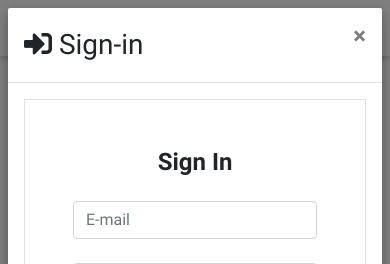
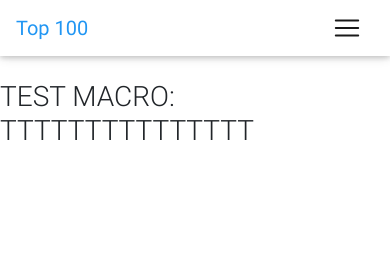
Before and after one commit to nomadlife/flask, a Flask app: page /top100 in a window 390 px wide. Shown: the top 264 px of the page. Run offline with Flask 2, Linux system fonts and the light colour scheme; some libraries are stand-ins or nearby versions.

Commit message:
template tutorial : macro

```diff
--- a/helloflask/__init__.py
+++ b/helloflask/__init__.py
@@ -16,7 +16,7 @@ app.config.update(
 
 @app.route('/top200')
 def top200():
-    return render_template('app.html', title="app MAIN!!")
+    return render_template('application.html', title="app MAIN!!")
 
 # @app.route('/top102')
 # def top102():
@@ -24,7 +24,7 @@ def top200():
 
 @app.route('/top100')
 def top100():
-    return render_template('application.html', title="MAIN!!")
+    return render_template('app.html', title="MAIN!!")
 
 @app.route('/main')
 def main():
--- a/helloflask/static/css/style.css
+++ b/helloflask/static/css/style.css
@@ -1,3 +1,7 @@
+body {
+  margin-top : 80px;
+}
+
 .card-comments img {
   width: 4rem; }
 
--- a/helloflask/templates/app.html
+++ b/helloflask/templates/app.html
@@ -1,131 +1,273 @@
 {% extends "base.html" %}
+
+{% block test %}
+    <p>{{ test_macro('TTTTTTTTTTTTTTT') }} </p>
+{% endblock %}
 
 {% block main %}
 
 
-            <!--Section: Jumbotron-->
-            <section class="card wow fadeIn" style="background-image: url(https://mdbootstrap.com/img/Photos/Others/gradient1.jpg);">
+      <!--Section: Magazine v.1-->
+      <section id = "magazine" class="wow fadeIn">
 
-                <!-- Content -->
-                <div class="card-body text-white text-center py-5 px-5 my-5">
-
-                    <h1 class="mb-4">
-                        <strong>Learn Bootstrap 4 with MDB</strong>
-                    </h1>
-                    <p>
-                        <strong>Best & free guide of responsive web design</strong>
-                    </p>
-                    <p class="mb-4">
-                        <strong>The most comprehensive tutorial for the Bootstrap 4. Loved by over 500 000 users. Video and written
-                            versions available. Create your own, stunning website.</strong>
-                    </p>
-                    <a target="_blank" href="https://mdbootstrap.com/education/bootstrap/" class="btn btn-outline-white btn-lg">Start free tutorial
-                        <i class="fas fa-graduation-cap ml-2"></i>
-                    </a>
-
-                </div>
-                <!-- Content -->
-            </section>
-            <!--Section: Jumbotron-->
-
-            <hr class="my-5">
-
-            <!--Section: Cards-->
-            <section class="text-center">
+            <!--Section heading-->
+            <h2 class="h1 text-center my-5 font-weight-bold">Magazine NewsFeed</h2>
 
             <!--Grid row-->
-                <div class="row mb-4 wow fadeIn">
+            <div class="row text-left">
 
               <!--Grid column-->
-                    <div class="col-lg-4 col-md-12 mb-4">
+              <div class="col-lg-6 col-md-12">
 
-                        <!--Card-->
-                        <div class="card">
+                <!--Image-->
+                <div class="view overlay rounded z-depth-1-half mb-3">
+                  <img src="https://mdbootstrap.com/img/Photos/Others/images/77.jpg" class="img-fluid" alt="Sample post image">
+                  <a>
+                    <div class="mask rgba-white-slight"></div>
+                  </a>
+                </div>
 
-                            <!--Card image-->
-                            <div class="view overlay">
-                                <div class="embed-responsive embed-responsive-16by9 rounded-top">
-                                    <iframe class="embed-responsive-item" src="https://www.youtube.com/embed/cXTThxoywNQ" allowfullscreen></iframe>
+                <!--Excerpt-->
+                <div class="news-data">
+                  <a href="" class="light-blue-text">
+                    <h6>
+                      <i class="fas fa-song"></i>
+                      <strong> Songs</strong>
+                    </h6>
+                  </a>
+                  <p>
+                    <strong>
+                      <i class="far fa-clock"></i> 20/08/2018</strong>
+                  </p>
+                </div>
+                <h3>
+                  <a>
+                    <strong>Today's Top 100</strong>
+                  </a>
+                </h3>
+                <!-- <p> Nam libero tempore, cum soluta nobis est eligendi optio cumque nihil impedit quo minus id quod maxime
+                  placeat facere possimus, omnis voluptas assumenda est, omnis dolor repellendus.
+                </p> -->
+
+                <!--/Featured news-->
+
+                <hr>
+
+                <!--Small news-->
+                <div class="row">
+                  <div class="col-md-2"><h1 class="text-primary">100</h1></div>
+                  <div class="col-md-2">
+
+                    <!--Image-->
+                    <div class="view overlay rounded z-depth-1x">
+                      <img src="https://mdbootstrap.com/img/Photos/Others/photo8.jpg" class="img-fluid" alt="Minor sample post image">
+                      <a>
+                        <div class="mask rgba-white-slight"></div>
+                      </a>
                     </div>
                   </div>
 
-                            <!--Card content-->
-                            <div class="card-body">
-                                <!--Title-->
-                                <h4 class="card-title">MDB Quick Start</h4>
-                                <!--Text-->
-                                <p class="card-text">Get started with MDBootstrap, the world's most popular Material Design framework for building
-                                    responsive, mobile-first sites.</p>
-                                <p class="card-text">
-                                    <strong>5 minutes, a few clicks and... done. You will be surprised at how easy it is.</strong>
+                  <!--Excerpt-->
+                  <div class="col-md-8">
+                    <p class="dark-grey-text">
+                      <strong>19/08/2018</strong>
                     </p>
+                    <a><small class="text-muted"><i class="fas fa-compact-disc"></i> circular</small>
+                      <i class="fas fa-angle-left float-right"></i>
+                    </a>
                   </div>
 
                 </div>
-                        <!--/.Card-->
+
+                <div class="row">
+                    <div class="col-2"></div>
+                    <div class="col">
+                        <ul class="list-group list-group-flush">
+                            <li class="list-group-item"> <i class="fas fa-thumbs-up"></i> <strong class="float-right">홍길동</strong></li>
+                            <li class="list-group-item"> <small class="text-muted">작사</small> <strong class="float-right">홍길동</strong></li>
+                            <li class="list-group-item"> <small class="text-muted">작사</small> <strong class="float-right">홍길동</strong></li>
+                          </ul>
+                    </div>
+                </div>
+                <!--/Small news-->
+
+                <hr>
+
+                <!--Small news-->
+                <div class="row">
+                  <div class="col-md-3">
+
+                    <!--Image-->
+                    <div class="view overlay rounded z-depth-1">
+                      <img src="https://mdbootstrap.com/img/Photos/Others/images/54.jpg" class="img-fluid" alt="Minor sample post image">
+                      <a>
+                        <div class="mask rgba-white-slight"></div>
+                      </a>
+                    </div>
+                  </div>
+
+                  <!--Excerpt-->
+                  <div class="col-md-9">
+                    <p class="dark-grey-text">
+                      <strong>18/08/2018</strong>
+                    </p>
+                    <a>Soluta nobis est eligendi
+                      <i class="fas fa-angle-right float-right"></i>
+                    </a>
+                  </div>
+
+                </div>
+                <!--/Small news-->
+
+                <hr>
+
+                <!--Small news-->
+                <div class="row">
+                  <div class="col-md-3">
+
+                    <!--Image-->
+                    <div class="view overlay rounded z-depth-1">
+                      <img src="https://mdbootstrap.com/img/Photos/Others/images/49.jpg" class="img-fluid" alt="Minor sample post image">
+                      <a>
+                        <div class="mask rgba-white-slight"></div>
+                      </a>
+                    </div>
+                  </div>
+
+                  <!--Excerpt-->
+                  <div class="col-md-9">
+                    <p class="dark-grey-text">
+                      <strong>17/08/2018</strong>
+                    </p>
+                    <a>Voluptatem accusantium doloremque
+                      <i class="fas fa-angle-right float-right"></i>
+                    </a>
+                  </div>
+
+                </div>
+                <!--/Small news-->
 
               </div>
               <!--Grid column-->
 
               <!--Grid column-->
-                    <div class="col-lg-4 col-md-6 mb-4">
+              <div class="col-lg-6 col-md-12">
 
-                        <!--Card-->
-                        <div class="card">
-
-                            <!--Card image-->
-                            <div class="view overlay">
-                                <img src="https://mdbootstrap.com/wp-content/uploads/2017/11/brandflow-tutorial-fb.jpg" class="card-img-top" alt="">
-                                <a href="https://mdbootstrap.com/education/tech-marketing/automated-app-introduction/" target="_blank">
+                <!--Image-->
+                <div class="view overlay rounded z-depth-1-half mb-3">
+                  <img src="https://mdbootstrap.com/img/Photos/Others/images/32.jpg" class="img-fluid" alt="Sample post image">
+                  <a>
                     <div class="mask rgba-white-slight"></div>
                   </a>
                 </div>
 
-                            <!--Card content-->
-                            <div class="card-body">
-                                <!--Title-->
-                                <h4 class="card-title">Bootstrap Automation</h4>
-                                <!--Text-->
-                                <p class="card-text">Learn how to create a smart website which learns your user and reacts properly to his behavior.</p>
-                                <a href="https://mdbootstrap.com/education/tech-marketing/automated-app-introduction/" target="_blank" class="btn btn-primary btn-md">Start tutorial
-                                    <i class="fas fa-play ml-2"></i>
+                <!--Excerpt-->
+                <div class="news-data">
+                  <a href="" class="light-blue-text">
+                    <h6>
+                      <i class="fas fa-song"></i>
+                      <strong> Songs</strong>
+                    </h6>
+                  </a>
+                  <p>
+                    <strong>
+                      <i class="far fa-clock"></i> 20/08/2018</strong>
+                  </p>
+                </div>
+                <h3>
+                  <a>
+                    <strong>This is title of the news</strong>
+                  </a>
+                </h3>
+                <p> Nam libero tempore, cum soluta nobis est eligendi optio cumque nihil impedit quo minus id quod maxime
+                  placeat facere possimus, omnis voluptas assumenda est, omnis dolor repellendus.
+                </p>
+
+                <!--/Featured news-->
+
+                <hr>
+
+                <!--Small news-->
+                <div class="row">
+                  <div class="col-md-3">
+
+                    <!--Image-->
+                    <div class="view overlay rounded z-depth-1">
+                      <img src="https://mdbootstrap.com/img/Photos/Others/photo11.jpg" class="img-fluid" alt="Minor sample post image">
+                      <a>
+                        <div class="mask rgba-white-slight"></div>
+                      </a>
+                    </div>
+                  </div>
+
+                  <!--Excerpt-->
+                  <div class="col-md-9">
+                    <p class="dark-grey-text">
+                      <strong>19/08/2018</strong>
+                    </p>
+                    <a>Lorem ipsum dolor sit amet
+                      <i class="fas fa-angle-right float-right"></i>
                     </a>
                   </div>
 
                 </div>
-                        <!--/.Card-->
+                <!--/Small news-->
 
-                    </div>
-                    <!--Grid column-->
+                <hr>
 
-                    <!--Grid column-->
-                    <div class="col-lg-4 col-md-6 mb-4">
+                <!--Small news-->
+                <div class="row">
+                  <div class="col-md-3">
 
-                        <!--Card-->
-                        <div class="card">
-
-                            <!--Card image-->
-                            <div class="view overlay">
-                                <img src="https://mdbootstrap.com/wp-content/uploads/2018/01/push-fb.jpg" class="card-img-top" alt="">
-                                <a href="https://mdbootstrap.com/education/tech-marketing/web-push-introduction/" target="_blank">
+                    <!--Image-->
+                    <div class="view overlay rounded z-depth-1">
+                      <img src="https://mdbootstrap.com/img/Photos/Others/images/51.jpg" class="img-fluid" alt="Minor sample post image">
+                      <a>
                         <div class="mask rgba-white-slight"></div>
                       </a>
                     </div>
+                  </div>
 
-                            <!--Card content-->
-                            <div class="card-body">
-                                <!--Title-->
-                                <h4 class="card-title">Push notifications</h4>
-                                <!--Text-->
-                                <p class="card-text">Push messaging provides a simple and effective way to re-engage with your users and in this
-                                    tutorial you'll learn how to add push notifications to your web app</p>
-                                <a href="https://mdbootstrap.com/education/tech-marketing/web-push-introduction/" target="_blank" class="btn btn-primary btn-md">Start tutorial
-                                    <i class="fas fa-play ml-2"></i>
+                  <!--Excerpt-->
+                  <div class="col-md-9">
+                    <p class="dark-grey-text">
+                      <strong>18/08/2018</strong>
+                    </p>
+                    <a>Soluta nobis est eligendi
+                      <i class="fas fa-angle-right float-right"></i>
                     </a>
                   </div>
 
                 </div>
-                        <!--/.Card-->
+                <!--/Small news-->
+
+                <hr>
+
+                <!--Small news-->
+                <div class="row">
+                  <div class="col-md-3">
+
+                    <!--Image-->
+                    <div class="view overlay rounded z-depth-1">
+                      <img src="https://mdbootstrap.com/img/Photos/Others/images/44.jpg" class="img-fluid" alt="Minor sample post image">
+                      <a>
+                        <div class="mask rgba-white-slight"></div>
+                      </a>
+                    </div>
+                  </div>
+
+                  <!--Excerpt-->
+                  <div class="col-md-9">
+                    <p class="dark-grey-text">
+                      <strong>17/08/2018</strong>
+                    </p>
+                    <a>Voluptatem accusantium doloremque
+                      <i class="fas fa-angle-right float-right"></i>
+                    </a>
+                  </div>
+
+                </div>
+                <!--/Small news-->
 
               </div>
               <!--Grid column-->
@@ -133,147 +275,8 @@
             </div>
             <!--Grid row-->
 
-                <!--Grid row-->
-                <div class="row mb-4 wow fadeIn">
-
-                    <!--Grid column-->
-                    <div class="col-lg-4 col-md-12 mb-4">
-
-                        <!--Card-->
-                        <div class="card">
-
-                            <!--Card image-->
-                            <div class="view overlay">
-                                <img src="https://mdbootstrap.com/img/Marketing/mdb-press-pack/mdb-angular.jpg" class="card-img-top" alt="">
-                                <a href="https://mdbootstrap.com/angular/" target="_blank">
-                                    <div class="mask rgba-white-slight"></div>
-                                </a>
-                            </div>
-
-                            <!--Card content-->
-                            <div class="card-body">
-                                <!--Title-->
-                                <h4 class="card-title">MDB with Angular</h4>
-                                <!--Text-->
-                                <p class="card-text">Built with Angular 5, Bootstrap 4 and TypeScript. CLI version available. </p>
-                                <a href="https://mdbootstrap.com/angular/" target="_blank" class="btn btn-primary btn-md">Free download
-                                    <i class="fas fa-download ml-2"></i>
-                                </a>
-                            </div>
-
-                        </div>
-                        <!--/.Card-->
-
-                    </div>
-                    <!--Grid column-->
-
-                    <!--Grid column-->
-                    <div class="col-lg-4 col-md-6 mb-4">
-
-                        <!--Card-->
-                        <div class="card">
-
-                            <!--Card image-->
-                            <div class="view overlay">
-                                <img src="https://mdbootstrap.com/img/Marketing/mdb-press-pack/mdb-react.jpg" class="card-img-top" alt="">
-                                <a href="https://mdbootstrap.com/react/" target="_blank">
-                                    <div class="mask rgba-white-slight"></div>
-                                </a>
-                            </div>
-
-                            <!--Card content-->
-                            <div class="card-body">
-                                <!--Title-->
-                                <h4 class="card-title">MDB with React</h4>
-                                <!--Text-->
-                                <p class="card-text">Based on the latest Bootstrap 4 and React 16. </p>
-                                <a href="https://mdbootstrap.com/react/" target="_blank" class="btn btn-primary btn-md">Free download
-                                    <i class="fas fa-download ml-2"></i>
-                                </a>
-                            </div>
-
-                        </div>
-                        <!--/.Card-->
-
-                    </div>
-                    <!--Grid column-->
-
-                    <!--Grid column-->
-                    <div class="col-lg-4 col-md-6 mb-4">
-
-                        <!--Card-->
-                        <div class="card">
-
-                            <!--Card image-->
-                            <div class="view overlay">
-                                <img src="https://mdbootstrap.com/img/Marketing/mdb-press-pack/mdb-vue.jpg" class="card-img-top" alt="">
-                                <a href="https://mdbootstrap.com/vue/" target="_blank">
-                                    <div class="mask rgba-white-slight"></div>
-                                </a>
-                            </div>
-
-                            <!--Card content-->
-                            <div class="card-body">
-                                <!--Title-->
-                                <h4 class="card-title">MDB with Vue</h4>
-                                <!--Text-->
-                                <p class="card-text">Based on the latest Bootstrap 4 and Vue 2.5.7. </p>
-                                <a href="https://mdbootstrap.com/vue/" target="_blank" class="btn btn-primary btn-md">Free download
-                                    <i class="fas fa-download ml-2"></i>
-                                </a>
-                            </div>
-
-                        </div>
-                        <!--/.Card-->
-
-                    </div>
-                    <!--Grid column-->
-
-                </div>
-                <!--Grid row-->
-
-                <!--Pagination-->
-                <nav class="d-flex justify-content-center wow fadeIn">
-                    <ul class="pagination pg-blue">
-
-                        <!--Arrow left-->
-                        <li class="page-item disabled">
-                            <a class="page-link" href="#" aria-label="Previous">
-                                <span aria-hidden="true">&laquo;</span>
-                                <span class="sr-only">Previous</span>
-                            </a>
-                        </li>
-
-                        <li class="page-item active">
-                            <a class="page-link" href="#">1
-                                <span class="sr-only">(current)</span>
-                            </a>
-                        </li>
-                        <li class="page-item">
-                            <a class="page-link" href="#">2</a>
-                        </li>
-                        <li class="page-item">
-                            <a class="page-link" href="#">3</a>
-                        </li>
-                        <li class="page-item">
-                            <a class="page-link" href="#">4</a>
-                        </li>
-                        <li class="page-item">
-                            <a class="page-link" href="#">5</a>
-                        </li>
-
-                        <li class="page-item">
-                            <a class="page-link" href="#" aria-label="Next">
-                                <span aria-hidden="true">&raquo;</span>
-                                <span class="sr-only">Next</span>
-                            </a>
-                        </li>
-                    </ul>
-                </nav>
-                <!--Pagination-->
-
           </section>
-            <!--Section: Cards-->
+          <!--/Section: Magazine v.1-->
 
 
 {% endblock main %}
--- a/helloflask/templates/application.html
+++ b/helloflask/templates/application.html
@@ -5,7 +5,7 @@
   <meta charset="utf-8">
   <meta name="viewport" content="width=device-width, initial-scale=1, shrink-to-fit=no">
   <meta http-equiv="x-ua-compatible" content="ie=edge">
-  <title>Melon Top 100</title>
+  <title>{% block document_title %}Melon Top 100 {% endblock %}</title>
   <!-- Font Awesome -->
   <link rel="stylesheet" href="https://use.fontawesome.com/releases/v5.8.2/css/all.css">
   <!-- Bootstrap core CSS -->
@@ -17,6 +17,12 @@
 
   <!-- MDB core JavaScript -->
 </head>
+
+{% macro test_macro(type) -%}
+<h3>
+    TEST MACRO: {{type}}
+</h3>
+{%- endmacro %}
 
 <body>
 
@@ -102,6 +108,9 @@
 
   </header>
   <!--Main Navigation-->
+
+  {% block test %}
+  {% endblock %}
 
   <!--Main layout-->
   <main class="mt-5 pt-5">
@@ -516,7 +525,7 @@
     new WOW().init();
 
     // $(document).ready
-    $('#basicExampleModal').modal('show');
+    // $('#basicExampleModal').modal('show');
 
   </script>
 </body>
--- a/helloflask/templates/base.html
+++ b/helloflask/templates/base.html
@@ -5,16 +5,24 @@
   <meta charset="utf-8">
   <meta name="viewport" content="width=device-width, initial-scale=1, shrink-to-fit=no">
   <meta http-equiv="x-ua-compatible" content="ie=edge">
-    <title>Material Design Bootstrap</title>
+  <title>{% block document_title %}Melon Top 100 {% endblock %}</title>
   <!-- Font Awesome -->
   <link rel="stylesheet" href="https://use.fontawesome.com/releases/v5.8.2/css/all.css">
   <!-- Bootstrap core CSS -->
-    <link href="css/bootstrap.min.css" rel="stylesheet">
+  <link href="{{ url_for('static', filename = 'css/bootstrap.min.css') }}" rel="stylesheet">
   <!-- Material Design Bootstrap -->
-    <link href="css/mdb.min.css" rel="stylesheet">
+  <link href="{{ url_for('static', filename = 'css/mdb.min.css') }}" rel="stylesheet">
   <!-- Your custom styles (optional) -->
-    <link href="css/style.min.css" rel="stylesheet">
+  <link href="{{ url_for('static', filename = 'css/style.css') }}" rel="stylesheet">
+
+  <!-- MDB core JavaScript -->
 </head>
+
+{% macro test_macro(type) -%}
+<h3>
+    TEST MACRO: {{type}}
+</h3>
+{%- endmacro %}
 
 <body>
 
@@ -86,12 +109,14 @@
   </header>
   <!--Main Navigation-->
 
+  {% block test %}
+  {% endblock %}
+
   <!--Main layout-->
   <main class="mt-5 pt-5">
     <div class="container">
 
-            {% block main %}
-            {% endblock %}
+        {% block main %} 메인 블럭입니다. {% endblock %}
 
     </div>
   </main>
```
Also changed, not shown: other parts of helloflask/templates/base.html (+94 -19 lines). Lines whose indentation alone changed are shown as unchanged.
